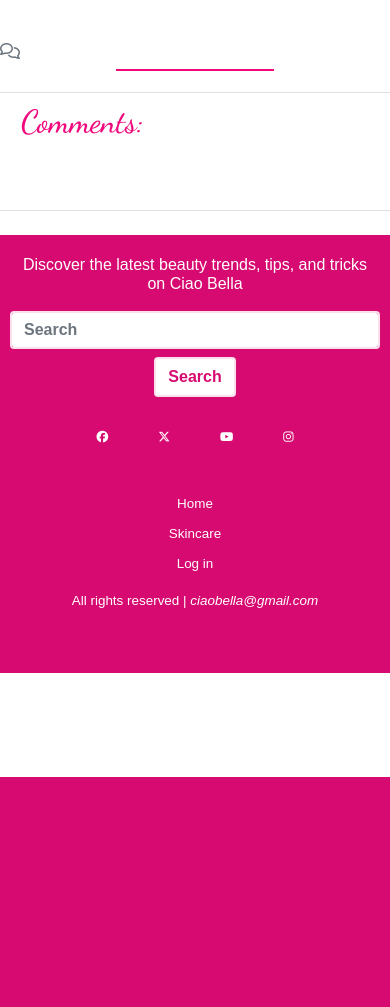
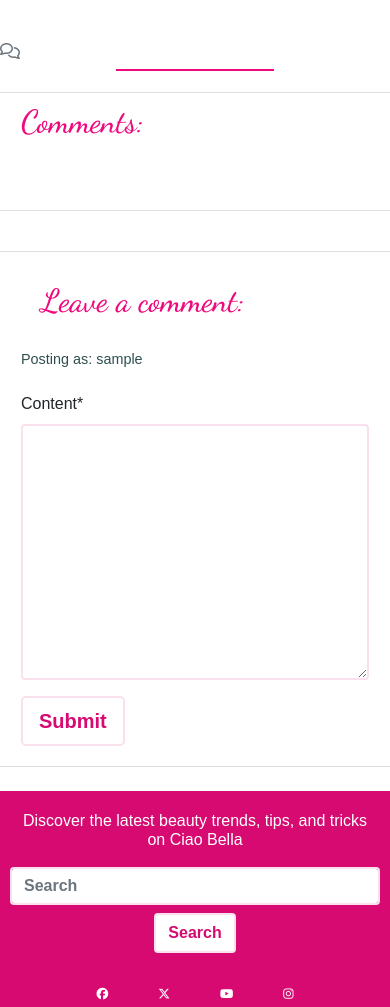
Before and after one commit to Lin2907/ciao-bella-blog, a Django app: template home_page/templates/home_page/post_detail.html in a window 390 px wide. Shown: the part 67-1074 px from the top of the page. Before the commit the page ends 844 px from the top, so only its background shows below. Run offline with Django 4.2, Linux system fonts and the light colour scheme; the template is opened without the code that fills it: values that come from a table or form of the project are taken from there, others are empty; the visitor is signed in with stand-in values (Sample User, id 1); some libraries are stand-ins or nearby versions; some web fonts are replaced.

Commit message:
Displaying comments, tested, installed crispy forms add the comment form to post_detail.html

```diff
--- /dev/null
+++ b/home_page/forms.py
@@ -0,0 +1,8 @@
+from .models import Comment
+from django import forms
+
+
+class CommentForm(forms.ModelForm):
+    class Meta:
+        model = Comment
+        fields = ('content',)
--- a/home_page/templates/home_page/post_detail.html
+++ b/home_page/templates/home_page/post_detail.html
@@ -1,5 +1,6 @@
 {% extends 'base.html' %}
 {% load static %}
+{% load crispy_forms_tags %}
 
 {% block content %}
     <title>{{ post.title }}</title>
@@ -44,10 +45,28 @@
           </p>
           {% endif %}
         </div>
-        <!-- Our for loop ends here -->
+        <!-- For loop ends here -->
         {% endfor %}
       </div>
     </div>
+     <!-- Creating New Comments -->
+     <div class="col-md-4 card mb-4 mt-3">
+        <div class="card-body">
+          {% if user.is_authenticated %}
+          <h3>Leave a comment:</h3>
+          <p>Posting as: {{ user.username }}</p>
+          <form id="commentForm" method="post"
+            style="margin-top: 1.3em;">
+            {{ comment_form | crispy }}
+            {% csrf_token %}
+            <button id="submitButton" type="submit"
+              class="btn btn-signup btn-lg">Submit</button>
+          </form>
+          {% else %}
+          <p>Log in to leave a comment</p>
+          {% endif %}
+        </div>
+      </div>
   </div>
 </body>
 </html>
--- a/home_page/views.py
+++ b/home_page/views.py
@@ -3,6 +3,7 @@ from django.views import generic
 from django.views.generic import ListView
 from .models import BlogPost, Comment
 from django.http import HttpResponseRedirect
+from .forms import CommentForm
 
 # Create your views here.
 
@@ -23,6 +24,7 @@ def post_detail(request, slug):
     post = get_object_or_404(BlogPost, slug=slug , status=1)
     comments = post.comments.all().order_by("-published_date")
     comment_count = post.comments.filter(approved=True).count
+    comment_form = CommentForm()
 
     return render(
         request,
@@ -31,6 +33,7 @@ def post_detail(request, slug):
             "post": post,
             "comments": comments,
             "comment_count": comment_count,
+            "comment_form": comment_form,
 
         },
     )
--- a/my_project/settings.py
+++ b/my_project/settings.py
@@ -48,6 +48,8 @@ INSTALLED_APPS = [
     'allauth',
     'allauth.account',
     'allauth.socialaccount',
+    'crispy_forms',
+    'crispy_bootstrap5',
     'django_summernote',
     'cloudinary',
     'home_page',
@@ -56,6 +58,9 @@ INSTALLED_APPS = [
 SITE_ID = 1
 LOGIN_REDIRECT_URL = '/'
 LOGOUT_REDIRECT_URL = '/'
+
+CRISPY_ALLOWED_TEMPLATE_PACKS = "bootstrap5"
+CRISPY_TEMPLATE_PACK = "bootstrap5"
 
 MIDDLEWARE = [
     'django.middleware.security.SecurityMiddleware',
--- a/requirements.txt
+++ b/requirements.txt
@@ -1,9 +1,11 @@
 asgiref==3.8.1
 cloudinary==1.36.0
+crispy-bootstrap5==0.7
 dj-database-url==0.5.0
 dj3-cloudinary-storage==0.0.6
 Django==4.2.7
 django-allauth==0.57.2
+django-crispy-forms==2.1
 django-summernote==0.8.20.0
 gunicorn==20.1.0
 oauthlib==3.2.2
```
